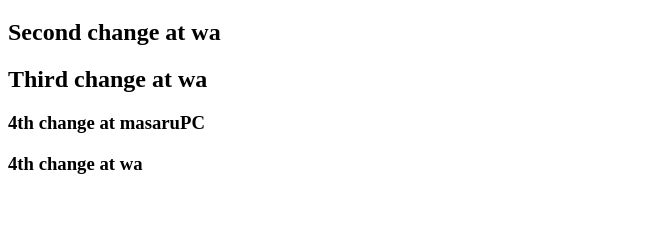
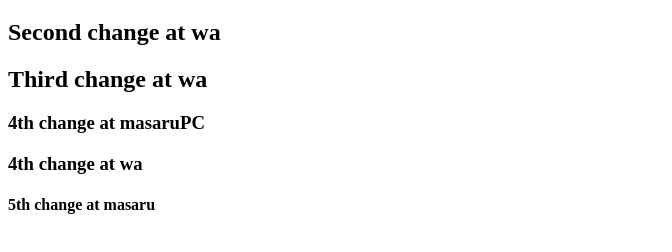
Before and after one commit to masaru19900208/gitTestRepo, a plain HTML site: page index.html in a window 1280 px wide. Shown: the part 210-462 px from the top of the page, without its empty margins (0-672 px from the left). Drawn offline with Linux system fonts and the light colour scheme.

Commit message:
5th change at masrau

```diff
--- a/index.html
+++ b/index.html
@@ -17,6 +17,7 @@
   <h2>Third change at wa</h2>
   <h3>4th change at masaruPC</h3>
   <h3>4th change at wa</h3>
+  <h4>5th change at masaru</h4>
 </body>
 
 </html>
```
